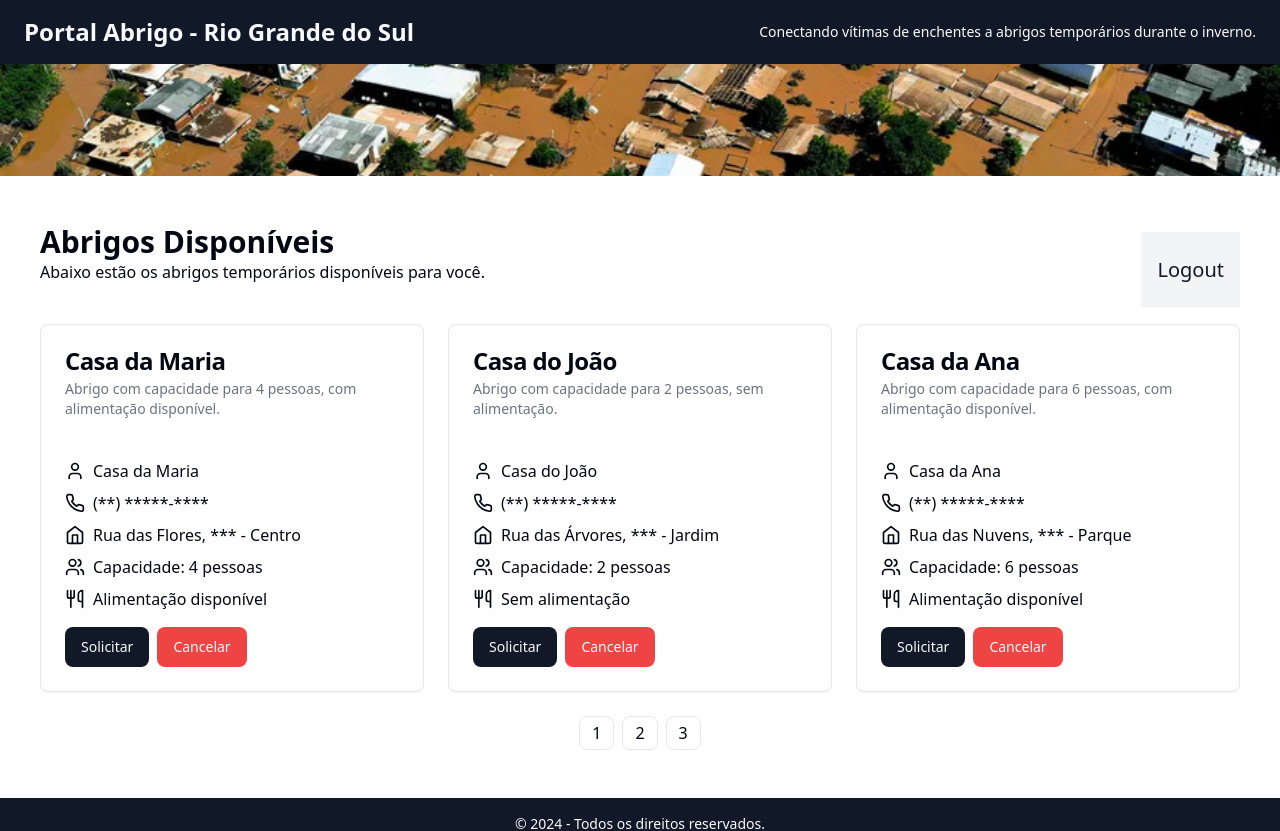
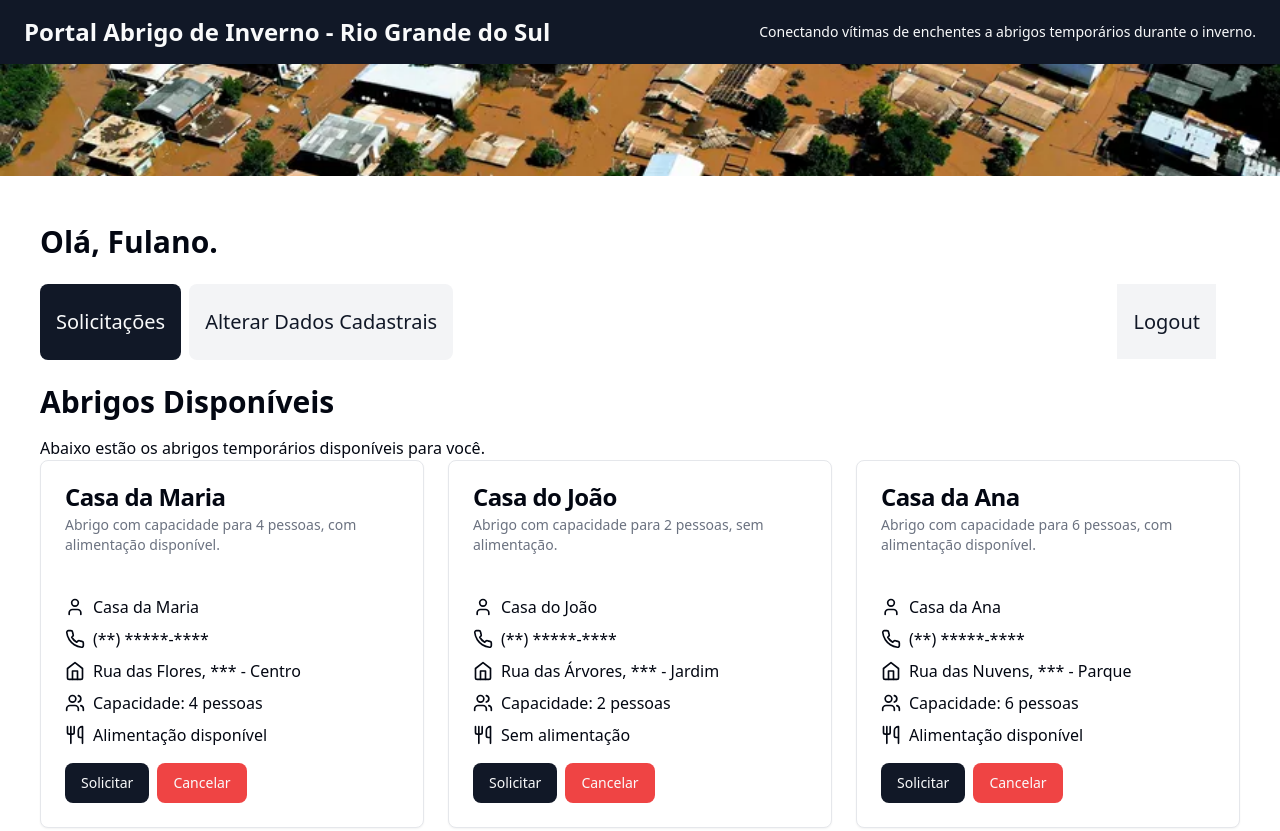
Before and after one commit to eddyoliveiram/charity-shelter-app, a Next.js app: page /shelters/available in a window 1280 px wide. Shown: the top 831 px of the page. Built offline with nearby package versions, Linux system fonts and the light colour scheme.

Commit message:
refactor: layout

```diff
--- a/app/components/layout/header.tsx
+++ b/app/components/layout/header.tsx
@@ -3,7 +3,7 @@ export default function Header() {
         <div>
             <header className="bg-primary text-primary-foreground py-4 px-6">
                 <div className="container mx-auto flex justify-between items-center">
-                    <h1 className="text-2xl font-bold">Portal Abrigo - Rio Grande do Sul</h1>
+                    <h1 className="text-2xl font-bold">Portal Abrigo de Inverno - Rio Grande do Sul</h1>
                     <p className="text-sm">Conectando vítimas de enchentes a abrigos temporários durante o inverno.</p>
                 </div>
             </header>
--- a/app/components/shelters/ShelterListWithPagination.tsx
+++ b/app/components/shelters/ShelterListWithPagination.tsx
@@ -151,7 +151,7 @@ export default function ShelterListWithPagination() {
                     <button
                         key={number}
                         onClick={() => paginate(number)}
-                        className={`mx-1 px-3 py-1 border ${
+                        className={`mx-2 px-6 py-4 border ${
                             currentPage === number ? 'bg-blue-500 text-white' : 'bg-white text-blue-500'
                         }`}
                     >
--- a/app/dashboard/page.tsx
+++ b/app/dashboard/page.tsx
@@ -1,11 +1,12 @@
 "use client";
 import { useState } from "react";
 import { Button } from "@/app/components/ui/button";
+import {Label} from "@/app/components/ui/label";
+import {Select, SelectContent, SelectGroup, SelectItem, SelectTrigger, SelectValue} from "@/app/components/ui/select";
 
 export default function ShelterDashboard() {
     const [activeTab, setActiveTab] = useState('solicitacoes');
 
-    // Lista de solicitações simuladas
     const solicitacoes = [
         { nome: 'João da Silva', pessoas: 4, necessidade: 'Hospedagem e Alimentação' },
         { nome: 'Maria dos Santos', pessoas: 3, necessidade: 'Apenas Hospedagem' },
@@ -18,7 +19,6 @@ export default function ShelterDashboard() {
     const [currentPage, setCurrentPage] = useState(1);
     const solicitacoesPerPage = 3;
 
-    // Determina as solicitações da página atual
     const indexOfLastSolicitacao = currentPage * solicitacoesPerPage;
     const indexOfFirstSolicitacao = indexOfLastSolicitacao - solicitacoesPerPage;
     const currentSolicitacoes = solicitacoes.slice(indexOfFirstSolicitacao, indexOfLastSolicitacao);
@@ -32,12 +32,12 @@ export default function ShelterDashboard() {
 
     return (
         <div className="container mx-auto py-12">
-            <h1 className="text-3xl font-bold mb-6">Dashboard do Abrigo</h1>
+            <h1 className="text-3xl font-bold mb-6">Olá, Fulano.</h1>
 
             <div className="relative mb-6">
-                <div className="">
+                <div className="flex flex-col sm:flex-row items-start space-y-2 sm:space-y-0 sm:space-x-2">
                     <button
-                        className={` text-xl py-6 px-4 mr-2 ${activeTab === 'solicitacoes' ? 'bg-primary text-primary-foreground' : 'bg-secondary text-secondary-foreground'}`}
+                        className={`text-xl py-6 px-4 ${activeTab === 'solicitacoes' ? 'bg-primary text-primary-foreground' : 'bg-secondary text-secondary-foreground'}`}
                         onClick={() => setActiveTab('solicitacoes')}
                     >
                         Solicitações
@@ -50,18 +50,18 @@ export default function ShelterDashboard() {
                     </button>
                 </div>
 
-                <div className="absolute bottom-0 right-0">
+                <div className="absolute top-0 right-0 mt-6 mr-6">
                     <a href="/" className="text-xl py-6 px-4 bg-secondary text-secondary-foreground">
                         Logout
                     </a>
                 </div>
             </div>
 
-            {/* Conteúdo da Aba de Solicitações */}
             {activeTab === 'solicitacoes' && (
                 <div className="w-full">
-                <h2 className="text-2xl font-bold mb-4">Solicitações para o seu Abrigo</h2>
-                    <p>Abaixo estão as solicitações feitas por pessoas que desejam se abrigar no local que você cadastrou.</p>
+                    <h2 className="text-2xl font-bold mb-4">Solicitações para o seu Abrigo</h2>
+                    <p>Abaixo estão as solicitações feitas por pessoas que desejam se abrigar no local que você
+                        cadastrou.</p>
                     <ul className="mt-4">
                         {currentSolicitacoes.map((solicitacao, index) => (
                             <li key={index} className="border border-border p-4 mb-2 bg-card text-card-foreground">
@@ -103,7 +103,6 @@ export default function ShelterDashboard() {
                 </div>
             )}
 
-            {/* Conteúdo da Aba de Dados Cadastrais */}
             {activeTab === 'dados' && (
                 <div className="w-full lg:w-1/2">
                     <h2 className="text-2xl font-bold mb-4">Alterar Dados Cadastrais</h2>
@@ -111,39 +110,53 @@ export default function ShelterDashboard() {
                         <div className="grid grid-cols-1 sm:grid-cols-2 gap-4">
                             <div className="space-y-2">
                                 <label htmlFor="name">Nome</label>
-                                <input id="name" placeholder="Seu nome" className="w-full border border-input p-2 rounded"/>
+                                <input id="name" placeholder="Seu nome"
+                                       className="w-full border border-input p-2 rounded"/>
                             </div>
                             <div className="space-y-2">
                                 <label htmlFor="email">Email</label>
-                                <input id="email" type="email" placeholder="seu@email.com" className="w-full border border-input p-2 rounded"/>
+                                <input id="email" type="email" placeholder="seu@email.com"
+                                       className="w-full border border-input p-2 rounded"/>
                             </div>
                         </div>
                         <div className="grid grid-cols-1 sm:grid-cols-2 gap-4">
                             <div className="space-y-2">
                                 <label htmlFor="phone">Telefone</label>
-                                <input id="phone" type="tel" placeholder="(00) 00000-0000" className="w-full border border-input p-2 rounded"/>
+                                <input id="phone" type="tel" placeholder="(00) 00000-0000"
+                                       className="w-full border border-input p-2 rounded"/>
                             </div>
                             <div className="space-y-2">
                                 <label htmlFor="password">Senha</label>
-                                <input id="password" type="password" placeholder="Sua senha" className="w-full border border-input p-2 rounded"/>
+                                <input id="password" type="password" placeholder="Sua senha"
+                                       className="w-full border border-input p-2 rounded"/>
                             </div>
                         </div>
                         <div className="grid grid-cols-1 sm:grid-cols-2 gap-4">
                             <div className="space-y-2">
                                 <label htmlFor="capacity">Capacidade</label>
-                                <input id="capacity" type="number" placeholder="Número máximo de pessoas" className="w-full border border-input p-2 rounded"/>
+                                <input id="capacity" type="number" placeholder="Número máximo de pessoas"
+                                       className="w-full border border-input p-2 rounded"/>
                             </div>
                             <div className="space-y-2">
-                                <label htmlFor="food">Tipo de Suporte</label>
-                                <select id="food" className="w-full border border-input p-2 rounded">
-                                    <option value="apenas-hospedagem">Apenas Hospedagem</option>
-                                    <option value="hospedagem-alimentacao">Hospedagem e Alimentação</option>
-                                </select>
+                                <Label htmlFor="food">Tipo de Suporte</Label>
+                                <Select id="food">
+                                    <SelectTrigger className="w-full">
+                                        <SelectValue placeholder="Selecione"/>
+                                    </SelectTrigger>
+                                    <SelectContent>
+                                        <SelectGroup>
+                                            <SelectItem value="apenas-hospedagem">Apenas Hospedagem</SelectItem>
+                                            <SelectItem value="hospedagem-alimentacao">Hospedagem e
+                                                Alimentação</SelectItem>
+                                        </SelectGroup>
+                                    </SelectContent>
+                                </Select>
                             </div>
                         </div>
                         <div className="space-y-2">
                             <label htmlFor="description">Descrição</label>
-                            <textarea id="description" rows={3} placeholder="Informações adicionais sobre seu abrigo" className="w-full border border-input p-2 rounded"></textarea>
+                            <textarea id="description" rows={3} placeholder="Informações adicionais sobre seu abrigo"
+                                      className="w-full border border-input p-2 rounded"></textarea>
                         </div>
 
                         <Button type="submit" className="w-full bg-primary text-primary-foreground">
@@ -156,8 +169,6 @@ export default function ShelterDashboard() {
     );
 }
 
-// Função de envio (exemplo de implementação)
 function handleSubmit(event) {
     event.preventDefault();
-    // lógica para lidar com o envio do formulário
 }
--- a/app/page.tsx
+++ b/app/page.tsx
@@ -37,7 +37,7 @@ export default function HomePage() {
 
                 <div className="grid grid-cols-1 md:grid-cols-2 gap-8 md:gap-12">
 
-                    <div>
+                    <div className="rounded-lg border bg-card text-card-foreground shadow-sm py-10 px-10">
                         <ShelterHeader
                             title="Fornecer Abrigo"
                             subtitle="Ofereça abrigo temporário para vítimas de enchentes."
@@ -45,7 +45,7 @@ export default function HomePage() {
                         />
                         <ProvideShelterForm/>
                     </div>
-                    <div>
+                    <div className="rounded-lg border bg-card text-card-foreground shadow-sm py-10 px-10">
                         <ShelterHeader
                             title="Encontrar Abrigo"
                             subtitle="Encontre abrigo temporário após as enchentes."
--- a/app/shelters/available/page.tsx
+++ b/app/shelters/available/page.tsx
@@ -1,23 +1,113 @@
-import ShelterList from '@/app/components/shelters/ShelterList';
+"use client";
+import { useState } from "react";
 import ShelterListWithPagination from "@/app/components/shelters/ShelterListWithPagination";
+import { Button } from "@/app/components/ui/button";
+import { Label } from "@/app/components/ui/label";
+import { Select, SelectContent, SelectGroup, SelectItem, SelectTrigger, SelectValue } from "@/app/components/ui/select";
 
 export default function AvailableShelters() {
+    const [activeTab, setActiveTab] = useState('shelters');
+
+    const handleSubmit = (event) => {
+        event.preventDefault();
+    };
+
     return (
         <div className="container mx-auto py-12">
-
-            <div className="relative mb-10">
-                <div className="">
-                    <h1 className="text-3xl font-bold ">Abrigos Disponíveis</h1>
-                    <p>Abaixo estão os abrigos temporários disponíveis para você.</p>
+            <h1 className="text-3xl font-bold mb-6">Olá, Fulano.</h1>
+            <div className="relative mb-6">
+                <div className="flex flex-col sm:flex-row items-start space-y-2 sm:space-y-0 sm:space-x-2">
+                    <button
+                        className={`text-xl py-6 px-4 ${activeTab === 'shelters' ? 'bg-primary text-primary-foreground' : 'bg-secondary text-secondary-foreground'}`}
+                        onClick={() => setActiveTab('shelters')}
+                    >
+                        Solicitações
+                    </button>
+                    <button
+                        className={`text-xl py-6 px-4 ${activeTab === 'dados' ? 'bg-primary text-primary-foreground' : 'bg-secondary text-secondary-foreground'}`}
+                        onClick={() => setActiveTab('dados')}
+                    >
+                        Alterar Dados Cadastrais
+                    </button>
                 </div>
 
-                <div className="absolute bottom-0 right-0">
+                <div className="absolute top-0 right-0 mt-6 mr-6">
                     <a href="/" className="text-xl py-6 px-4 bg-secondary text-secondary-foreground">
                         Logout
                     </a>
                 </div>
             </div>
-            <ShelterListWithPagination/>
+
+            {activeTab === 'shelters' && (
+                <div>
+                    <h1 className="text-3xl font-bold mb-4">Abrigos Disponíveis</h1>
+                    <p>Abaixo estão os abrigos temporários disponíveis para você.</p>
+                    <ShelterListWithPagination/>
+                </div>
+            )}
+
+            {activeTab === 'dados' && (
+                <div className="w-full lg:w-1/2">
+                    <h2 className="text-2xl font-bold mb-4">Alterar Dados Cadastrais</h2>
+                    <form onSubmit={handleSubmit} className="space-y-4 mt-4">
+                        <div className="grid grid-cols-1 sm:grid-cols-2 gap-4">
+                            <div className="space-y-2">
+                                <label htmlFor="name">Nome</label>
+                                <input id="name" placeholder="Seu nome"
+                                       className="w-full border border-input p-2 rounded"/>
+                            </div>
+                            <div className="space-y-2">
+                                <label htmlFor="email">Email</label>
+                                <input id="email" type="email" placeholder="seu@email.com"
+                                       className="w-full border border-input p-2 rounded"/>
+                            </div>
+                        </div>
+                        <div className="grid grid-cols-1 sm:grid-cols-2 gap-4">
+                            <div className="space-y-2">
+                                <label htmlFor="phone">Telefone</label>
+                                <input id="phone" type="tel" placeholder="(00) 00000-0000"
+                                       className="w-full border border-input p-2 rounded"/>
+                            </div>
+                            <div className="space-y-2">
+                                <label htmlFor="password">Senha</label>
+                                <input id="password" type="password" placeholder="Sua senha"
+                                       className="w-full border border-input p-2 rounded"/>
+                            </div>
+                        </div>
+                        <div className="grid grid-cols-1 sm:grid-cols-2 gap-4">
+                            <div className="space-y-2">
+                                <label htmlFor="capacity">Número de Pessoas</label>
+                                <input id="capacity" type="number" placeholder="Número de pessoas no grupo"
+                                       className="w-full border border-input p-2 rounded"/>
+                            </div>
+                            <div className="space-y-2">
+                                <Label htmlFor="food">Necessidade</Label>
+                                <Select id="food">
+                                    <SelectTrigger className="w-full">
+                                        <SelectValue placeholder="Selecione"/>
+                                    </SelectTrigger>
+                                    <SelectContent>
+                                        <SelectGroup>
+                                            <SelectItem value="apenas-hospedagem">Apenas Hospedagem</SelectItem>
+                                            <SelectItem value="hospedagem-alimentacao">Hospedagem e
+                                                Alimentação</SelectItem>
+                                        </SelectGroup>
+                                    </SelectContent>
+                                </Select>
+                            </div>
+                        </div>
+                        <div className="space-y-2">
+                            <label htmlFor="description">Descrição</label>
+                            <textarea id="description" rows={3} placeholder="Informações adicionais sobre seu abrigo"
+                                      className="w-full border border-input p-2 rounded"></textarea>
+                        </div>
+
+                        <Button type="submit" className="w-full bg-primary text-primary-foreground">
+                            Salvar
+                        </Button>
+                    </form>
+                </div>
+            )}
         </div>
     );
 }
```
